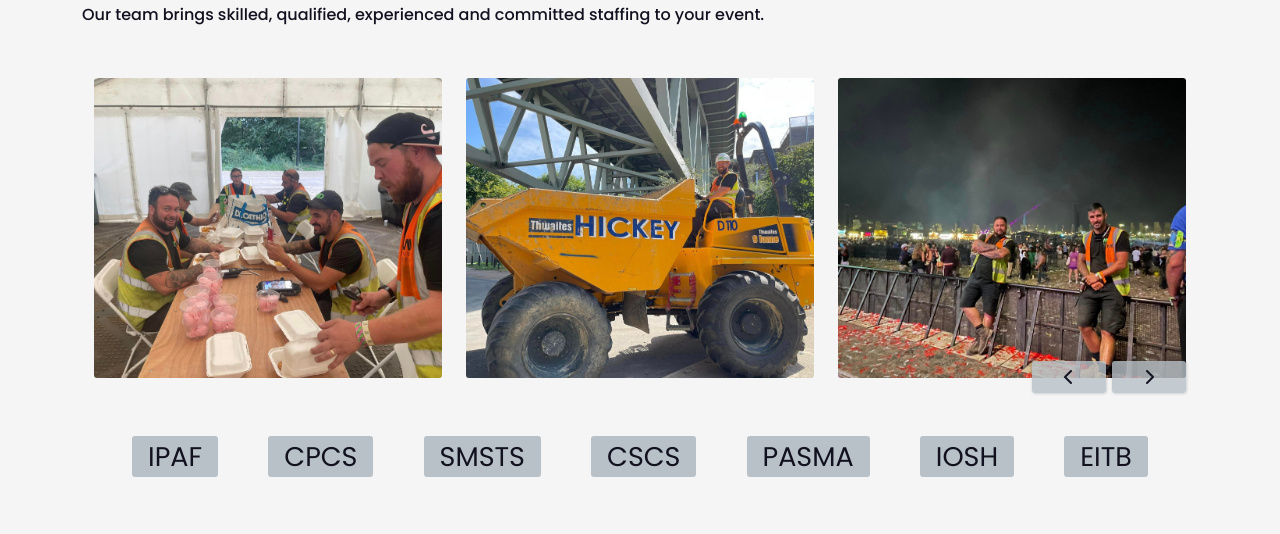
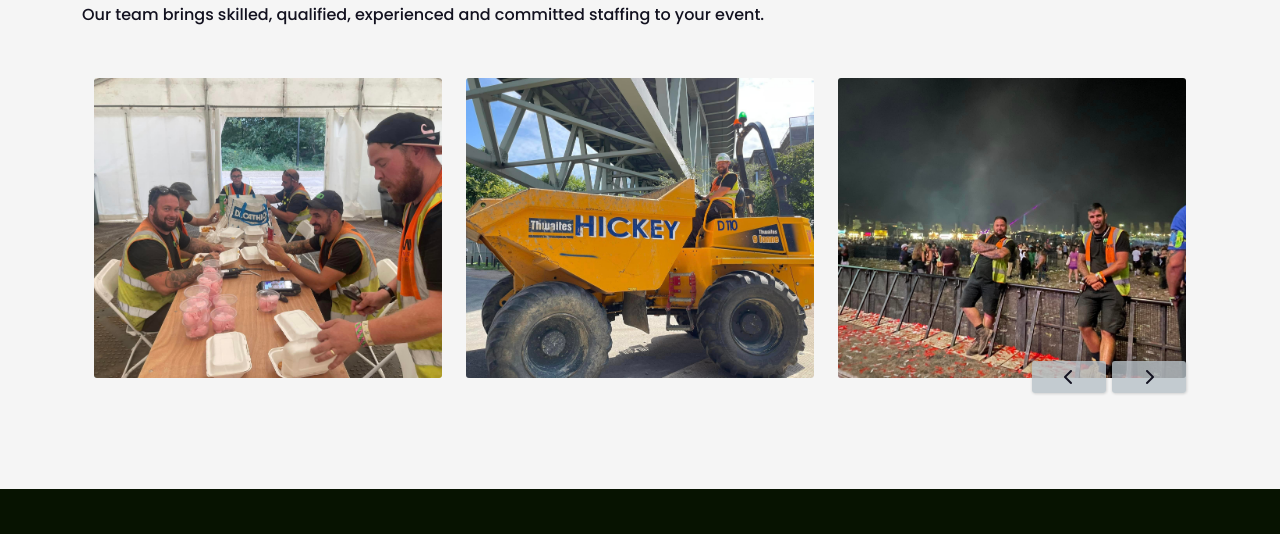
Before and after one commit to rifatbhuiya567/mld-event, a plain HTML site: page gallery.html in a window 1280 px wide. Shown: the part 915-1449 px from the top of the page. Drawn offline with Linux system fonts and the light colour scheme; a web font is replaced by a local one.

Commit message:
Update gallery.html

```diff
--- a/gallery.html
+++ b/gallery.html
@@ -254,43 +254,6 @@
                 </div>
             </div>
         </div>
-        <div class="d-flex mt-5 justify-content-evenly">
-          <div class="team-activities">
-              <a href="https://www.ipaf.org/en" target="_blank">
-                  <span>IPAF</span>
-              </a>
-          </div>
-          <div class="team-activities">
-              <a href="https://www.nocnjobcards.org/CPCS" target="_blank">
-                  <span>CPCS</span>
-              </a>
-          </div>
-          <div class="team-activities">
-              <a href="https://www.citb.co.uk/standards-and-delivering-training/site-safety-plus-ssp/courses-available/site-management-safety-training-scheme/#:~:text=This%20course%20is%20for%20you,of%20staff%20e.g.%20site%20manager." target="_blank">
-                  <span>SMSTS</span>
-              </a>
-          </div>
-          <div class="team-activities">
-              <a href="http://www.cscs.uk.com" target="_blank">
-                  <span>CSCS</span>
-              </a>
-          </div>
-          <div class="team-activities">
-              <a href="https://pasma.co.uk/" target="_blank">
-                  <span>PASMA</span>
-              </a>
-          </div>
-          <div class="team-activities">
-              <a href="https://iosh.com/" target="_blank">
-                  <span>IOSH</span>
-              </a>
-          </div>
-          <div class="team-activities">
-              <a href="#" target="_blank">
-                  <span>EITB</span>
-              </a>
-          </div>
-        </div>
       </div>
     </section>
     <!-- Gallery Area End -->
```
